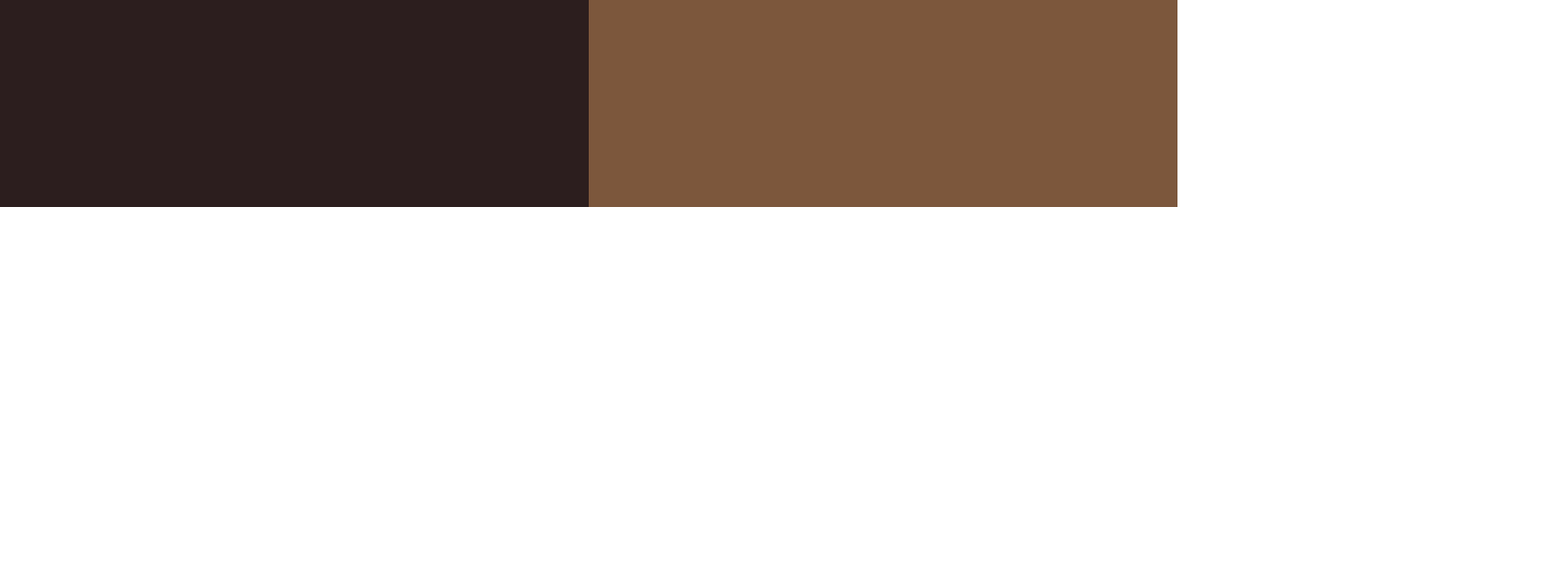
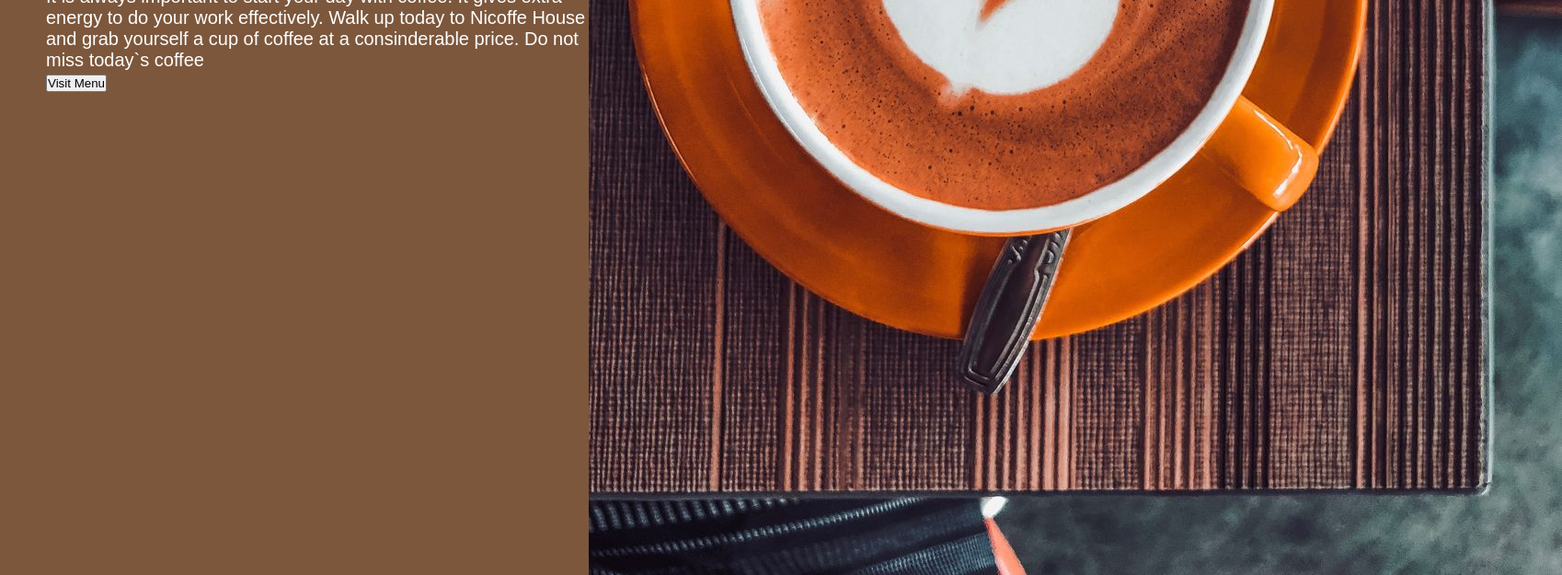
Before and after one commit to fidelis182/Learning-web, a plain HTML site: page Food palace/index.html in a window 1280 px wide. Shown: the part 575-1200 px from the top of the page at 92% size, 1698 px wide, since content can reach past the window. Before the commit the page ends 800 px from the top, so only its background shows below. Drawn offline with Linux system fonts and the light colour scheme; files whose address does not match are found by name.

Commit message:
navigation bar and landing page

```diff
--- a/Food palace/index.html
+++ b/Food palace/index.html
@@ -23,9 +23,18 @@
     </div>
     <section class="hero">
         <div class="hero_split left">
+            <div class="content">
+                <h1>Coffee Time</h1>
+                <p>It is always important to start your day with coffee. It gives extra energy to do your work effectively. Walk up today to Nicoffe House and
+                    grab yourself a cup of coffee at a consinderable price. Do not miss today`s coffee
+                </p>
+                <button>Visit Menu</button>
+
+            </div>
 
         </div>
         <div class="hero_split right">
+            <img src="/home/nzovia/WebLearning/Food palace/Images/Coffeetime.jpeg" alt="coffee">
 
         </div>
 
--- a/Food palace/style.css
+++ b/Food palace/style.css
@@ -47,7 +47,8 @@
     display: flex;
 }
 .hero .left{
-    background-color: #2c1e1e;
+    background-color: #7c573c;
+    padding-left: 50px;
 }
 .hero .right{
     background-color: #7c573c;
@@ -55,5 +56,12 @@
 .hero .hero_split{
     width:50%;
     min-height: 100vh;
+    display: flex;
+    align-items: center;
 
 }
+.left .content{
+    color: white;
+    font-size: 20px;
+    letter-spacing: normal;
+}
```
